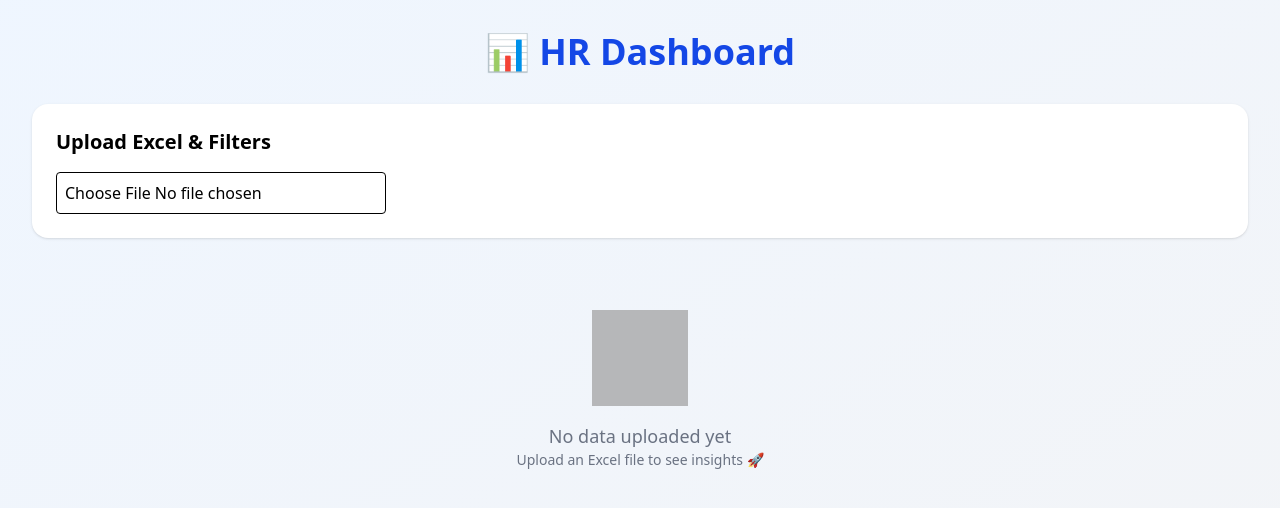
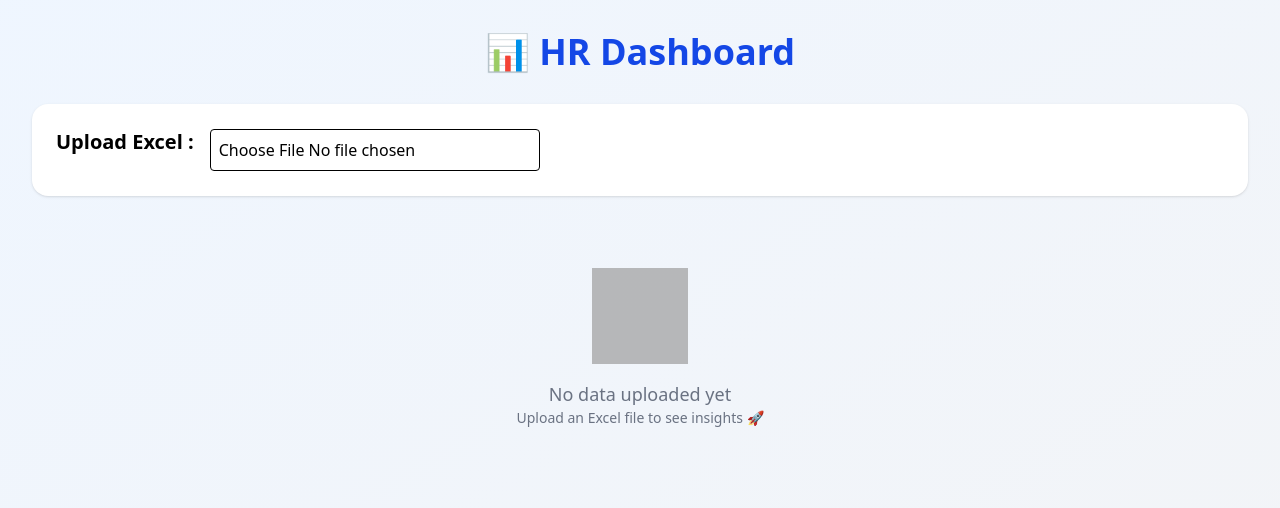
Before and after one commit to Anohita2004/HRDashboard, a React (Vite) app: page / in a window 1280 px wide. Shown: the top 508 px of the page. Built offline with nearby package versions, Linux system fonts and the light colour scheme; grey boxes are pictures that could not be loaded.

Commit message:
upload files brought to same row

```diff
--- a/src/App.jsx
+++ b/src/App.jsx
@@ -68,14 +68,16 @@ export default function App() {
 
 {/* Upload + Filters */}
 <div className="bg-white p-6 rounded-2xl shadow mb-6">
-        <h2 className="text-xl font-semibold mb-4">Upload Excel & Filters</h2>
-        <div className="flex flex-wrap items-center gap-4">
+   <div className="flex items-center gap-4 flex-wrap">
+    <h2 className="text-xl font-semibold mb-4">Upload Excel :</h2>
     {/* Upload */}
     <ExcelUploader onData={setData} />
 
     {/* Filters (only show when Excel is uploaded) */}
     {data.length > 0 && (
-            <div className="flex gap-4">
+      <>
+        <span className="text-sm font-medium text-gray-600">Filters:</span>
+
         <select
           value={poc}
           onChange={(e) => setPoc(e.target.value)}
@@ -101,10 +103,11 @@ export default function App() {
             </option>
           ))}
         </select>
-            </div>
+      </>
     )}
   </div>
 </div>
+
 
 
 {/* Placeholder when no data */}
```
Lines whose indentation alone changed are shown as unchanged.
